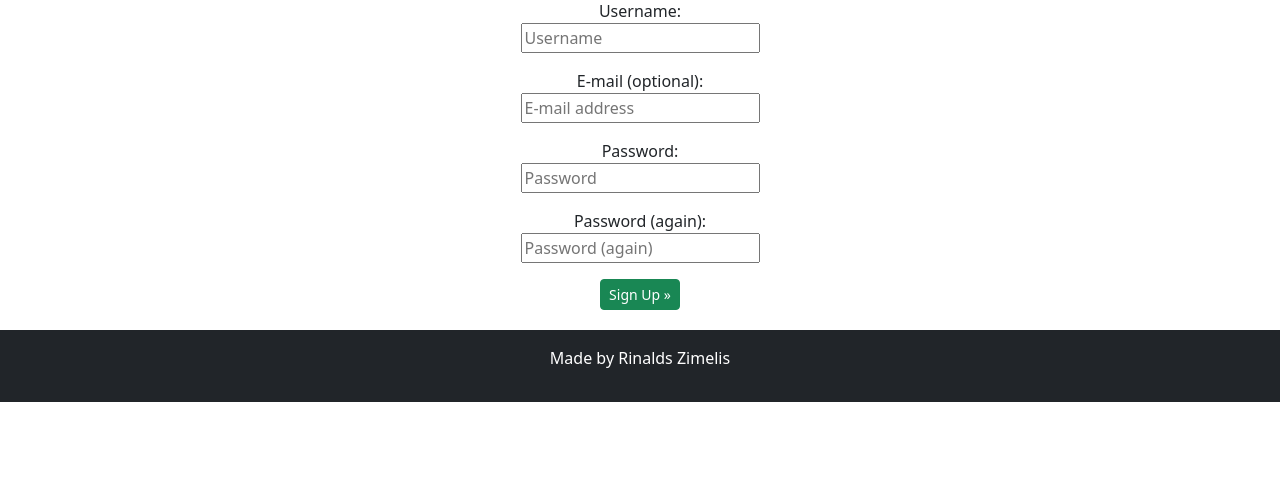
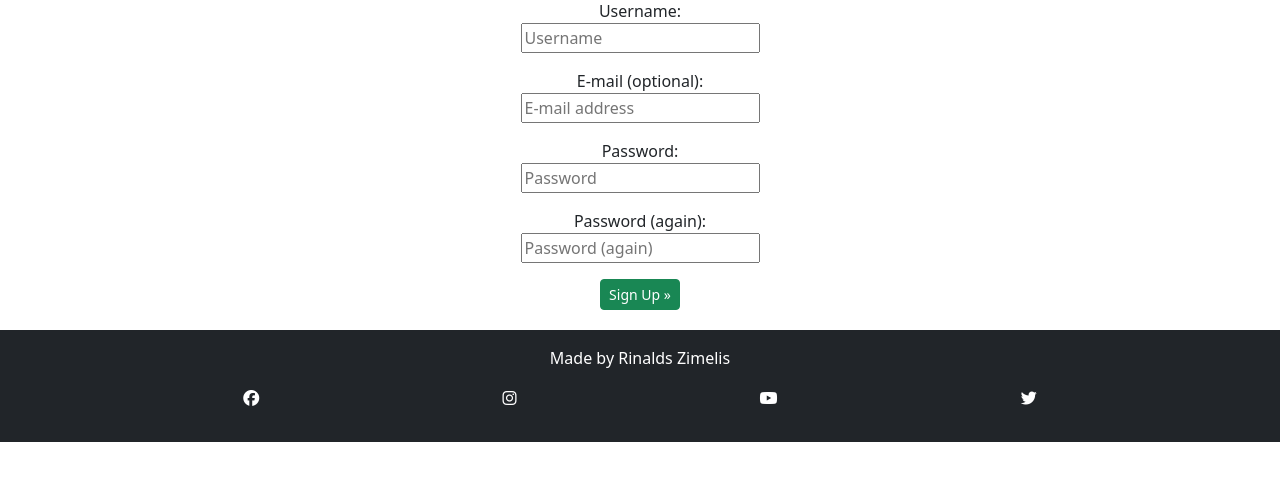
Before and after one commit to rinalds98/Savory-Junction, a Django app: page /accounts/signup/ in a window 1280 px wide. Shown: the part 177-658 px from the top of the page. Run offline with Django 3.2, Linux system fonts and the light colour scheme; some libraries are stand-ins or nearby versions.

Commit message:
Add social media icons in footer

```diff
--- a/static/css/style.css
+++ b/static/css/style.css
@@ -99,6 +99,20 @@
     justify-content: center;
     margin-bottom: 20px;
 }
+
+/*footer --base.html*/
+.social-media-links {
+    padding: 0px;
+    display: flex;
+    justify-content: space-evenly;
+    list-style-type: none;
+}
+
+.social-media-links a {
+    text-decoration: none;
+    color: white;
+}
+
 /*Mobile View*/
 @media screen and (min-width:900px) {
 
--- a/templates/base.html
+++ b/templates/base.html
@@ -13,6 +13,7 @@
     integrity="sha384-qKXV1j0HvMUeCBQ+QVp7JcfGl760yU08IQ+GpUo5hlbpg51QRiuqHAJz8+BrxE/N" crossorigin="anonymous">
   </script>
   <link rel="shortcut icon" href="{% static 'images/favicon.png' %}" type="image/x-icon">
+  <script src="https://kit.fontawesome.com/e93b74b526.js" crossorigin="anonymous"></script>
   <link rel="stylesheet" href="{% static 'css/style.css' %}">
   <link rel="stylesheet" href="//code.jquery.com/ui/1.13.2/themes/base/jquery-ui.css">
   <script defer src="https://code.jquery.com/jquery-3.6.0.js"></script>
@@ -74,6 +75,30 @@
 
   <footer class="footer mt-auto py-3 bg-dark" data-bs-theme="dark">
     <p class="text-center text-white">Made by Rinalds Zimelis</p>
+    <div class="icon-wrapper">
+    <ul class="social-media-links">
+      <li>
+        <a href="https://www.facebook.com" target="_blank"
+          aria-label="A link that opens a new tab and brings you to facebook.com"><i
+            class="fa-brands fa-facebook"></i></a>
+      </li>
+      <li>
+        <a href="https://www.instagram.com" target="_blank"
+          aria-label="A link that opens a new tab and brings you to instagram.com"><i
+            class="fa-brands fa-instagram"></i></a>
+      </li>
+      <li>
+        <a href="https://www.youtube.com" target="_blank"
+          aria-label="A link that opens a new tab and brings you to youtube.com"><i
+            class="fa-brands fa-youtube"></i></a>
+      </li>
+      <li>
+        <a href="https://www.twitter.com" target="_blank"
+          aria-label="A link that opens a new tab and brings you to twitter.com"><i
+            class="fa-brands fa-twitter"></i></a>
+      </li>
+    </ul>
+  </div>
   </footer>
 </body>
 
```
